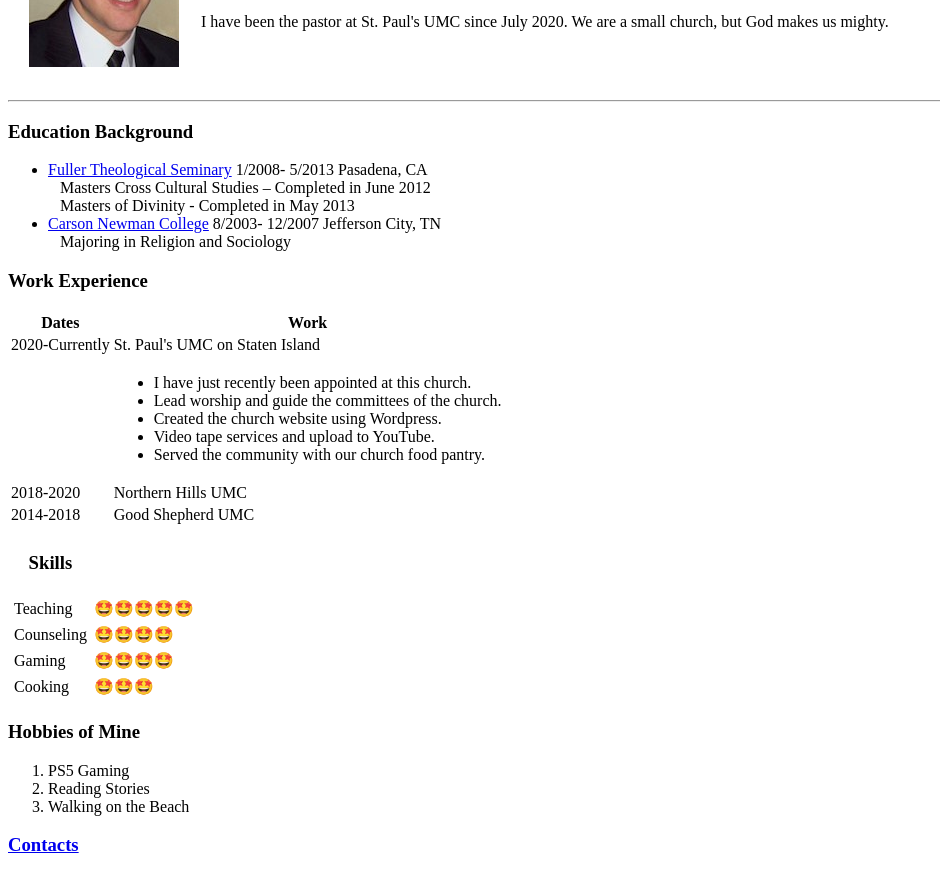
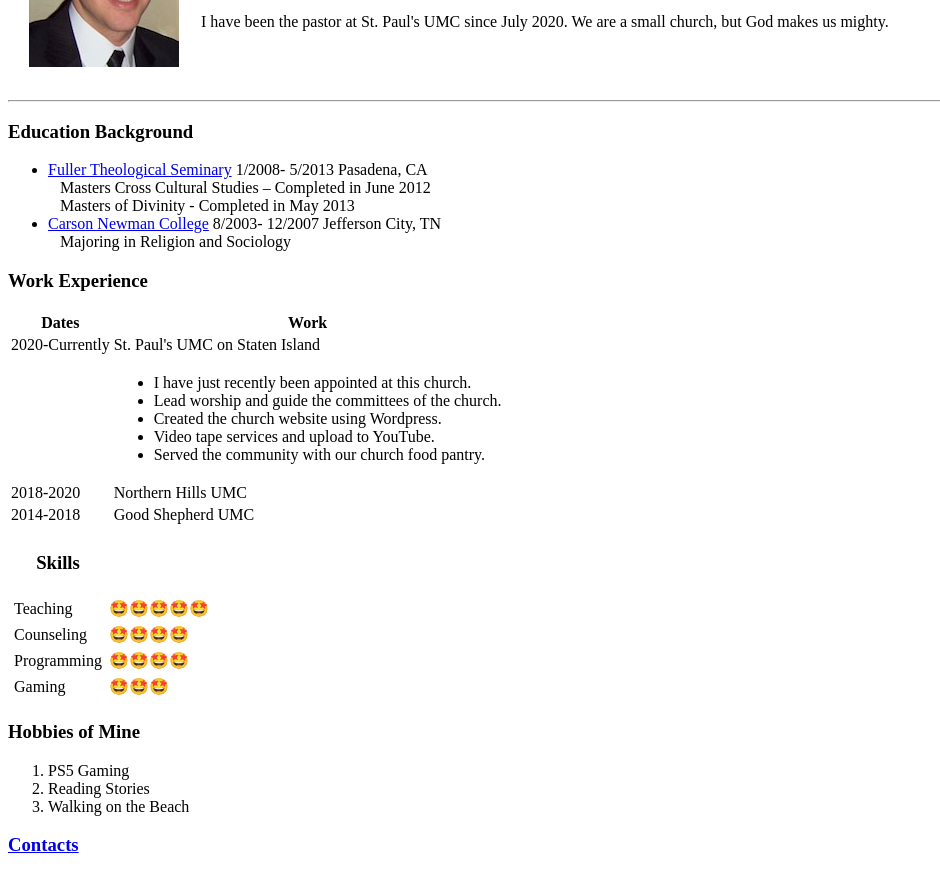
Before and after one commit to kkgruver/Resume, a plain HTML site: page index.html in a window 1280 px wide. Shown: the part 153-1028 px from the top of the page, without its empty margins (0-940 px from the left). Drawn offline with Linux system fonts and the light colour scheme.

Commit message:
Update index.html

```diff
--- a/index.html
+++ b/index.html
@@ -77,11 +77,11 @@
       <td>🤩🤩🤩🤩</td>
     </tr>
     <tr>
-      <td>Gaming</td>
+      <td>Programming</td>
       <td>🤩🤩🤩🤩</td>
     </tr>
     <tr>
-      <td>Cooking</td>
+      <td>Gaming</td>
       <td>🤩🤩🤩</td>
     </tr>
 
```
